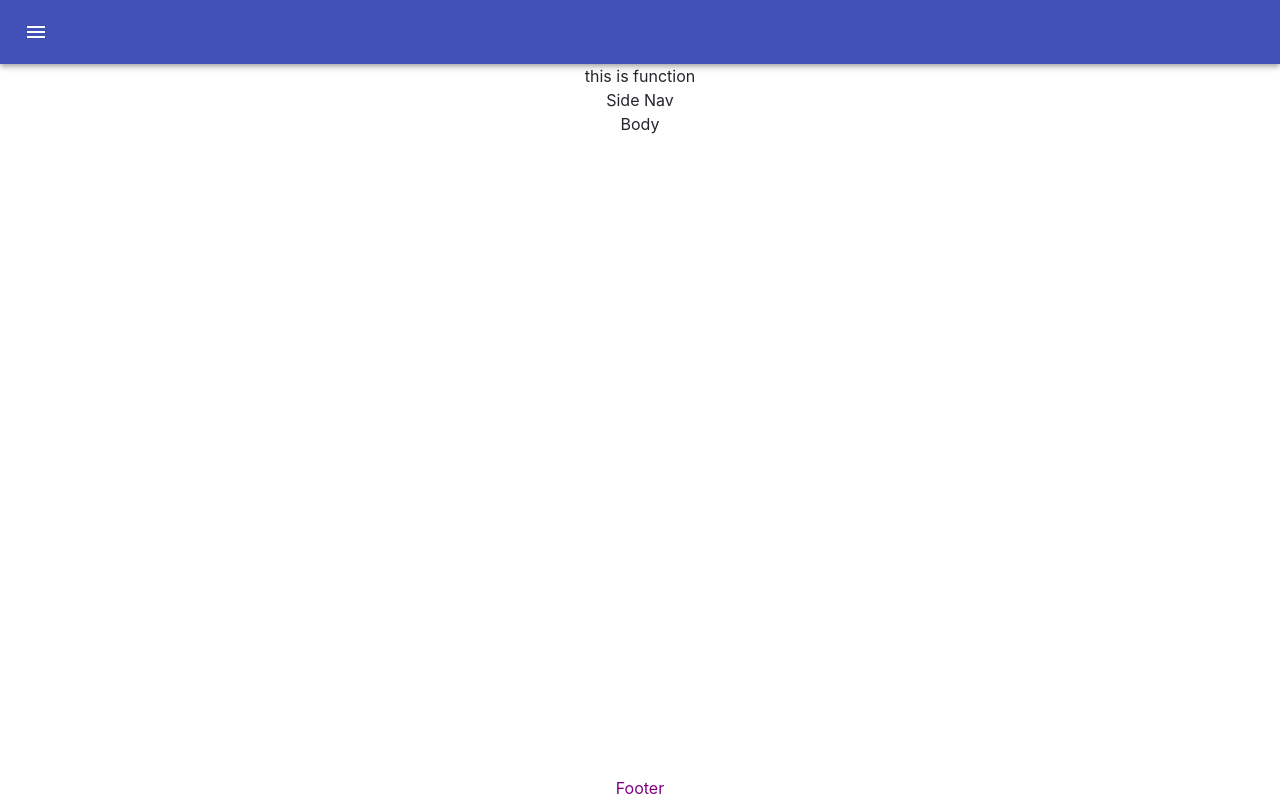
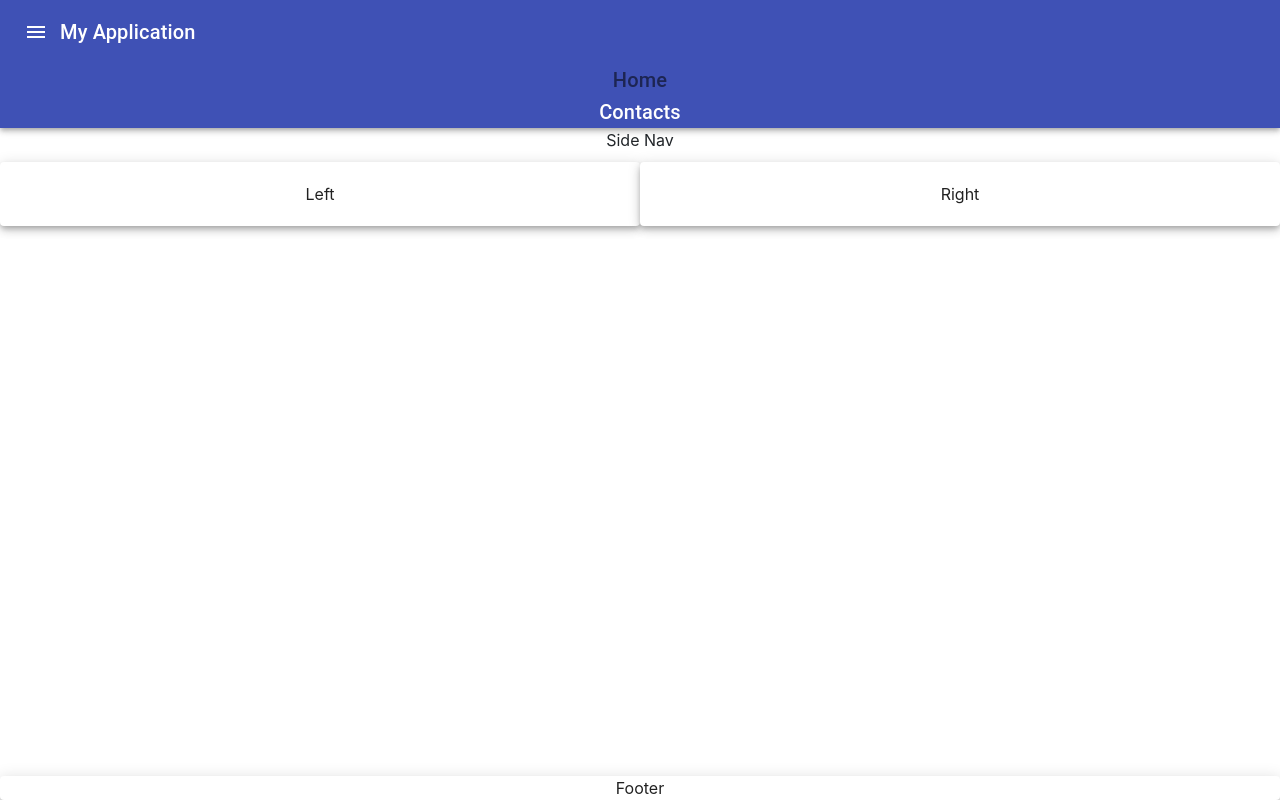
Before and after one commit to saipraneeth1294/newreact, a React (Create React App) app: page / in a window 1280 px wide. Built offline with nearby package versions, Linux system fonts and the light colour scheme.

Commit message:
updated styles

```diff
--- a/package.json
+++ b/package.json
@@ -5,6 +5,7 @@
   "dependencies": {
     "@material-ui/core": "^4.9.9",
     "@material-ui/icons": "^4.9.1",
+    "@material-ui/styles": "^4.9.10",
     "@testing-library/jest-dom": "^4.2.4",
     "@testing-library/react": "^9.5.0",
     "@testing-library/user-event": "^7.2.1",
--- a/src/Testing/Body.js
+++ b/src/Testing/Body.js
@@ -1,14 +1,26 @@
 import React, { Component } from 'react';
 import InputField from './DropDowns/InputField';
-import { Box } from '@material-ui/core';
+import { Box,Grid, Paper } from '@material-ui/core';
 
 class Body extends Component {
     render() {
+        const styles={
+            Papers:{padding:20,marginTop:10,marginBottom:10}
+        }
         return (
             <>
-            <Box className='Body'>
-                Body
-            </Box>
+          <Grid container>
+            <Grid item sm>
+                <Paper elevation={5} style={styles.Papers}>
+                Left
+                </Paper>
+            </Grid>
+            <Grid item sm>
+                <Paper elevation={5} style={styles.Papers}>
+                Right
+                </Paper>
+            </Grid>
+          </Grid>
             </>
         );
     }
--- a/src/Testing/Footer.js
+++ b/src/Testing/Footer.js
@@ -7,10 +7,11 @@ class Footers extends Component {
       <>
 
         <Box  width={1}  style={{ bottom: '0', position: 'fixed', color: 'Purple' }} position='static'>
-         <Container>
+        <Paper elevation={9}>
          Footer
-         </Container>
+         </Paper>
         </Box>
+
       </>
     );
   }
--- a/src/Testing/Header.js
+++ b/src/Testing/Header.js
@@ -1,21 +1,30 @@
 import React, { Component } from 'react';
 import AppBar from '@material-ui/core/AppBar';
-import { Toolbar, IconButton, Box } from '@material-ui/core';
+import { Toolbar, IconButton, Box,Typography } from '@material-ui/core';
 import MenuIcon from '@material-ui/icons/Menu';
 
 class Header extends Component {
-    constructor(props){
+    constructor(props) {
         super(props);
     }
     render() {
         return (
             <Box className='Header'>
-                <AppBar className={this.props.myStyles.AppBar} position='static' style={{zIndex:'1201'}}>
+                <AppBar className={this.props.myStyles.AppBar} position='static' style={{ zIndex: '1201' }}>
                     <Toolbar>
                         <IconButton edge="start" className='IconButton' color="inherit" aria-label="menu" onClick={this.props.headerIconClicked}>
                             <MenuIcon />
                         </IconButton>
+                        <Typography variant="h6" className='Typo1'>
+                            My Application
+                        </Typography>
                     </Toolbar>
+                    <Typography variant="h6" className='Typo1' color='textSecondary'>
+                           Home
+                        </Typography>
+                        <Typography variant="h6" className='Typo1' color='inherit'>
+                           Contacts
+                        </Typography>
                 </AppBar>
             </Box>
         );
--- a/src/Testing/MainTesting.js
+++ b/src/Testing/MainTesting.js
@@ -26,7 +26,8 @@ class MainTesting extends Component {
     }));
     headerIconClicked=()=>{
         console.log('Header clicked');
-        this.setState({open:true});
+        var val= this.state.open;
+        this.setState({open:!val});
     };
     render() {
         return (
@@ -34,8 +35,7 @@ class MainTesting extends Component {
 
                 <Header  headerIconClicked={this.headerIconClicked} myStyles={this.useStyles}/>
 
-               {/* <SideNav open={this.state.open}/> */}
-               <Func></Func>
+               <SideNav open={this.state.open}/>
 
                <Body/>
 
--- a/src/Testing/SideNav.js
+++ b/src/Testing/SideNav.js
@@ -14,7 +14,7 @@ class SideNav extends Component {
         // className={classes.drawer}
         variant="persistent"
         anchor="left"
-        //open={this.props.open}
+        open={this.props.open}
 
       > This is the drawer
       </Drawer>
```
Also changed, not shown: 1 other file (tests, documents, lock files or other folders).
